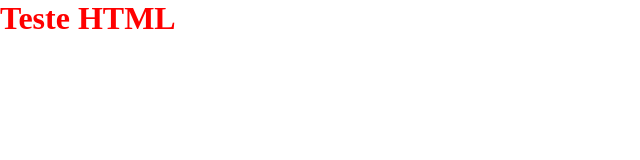
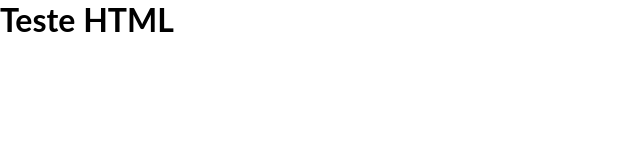
Before and after one commit to johnnyofoco/siteCompleto, a plain HTML site: page Teoria/aula001.html in a window 1280 px wide. Shown: the whole page, without its empty margins (0-640 px from the left). Drawn offline with Linux system fonts and the light colour scheme.

Commit message:
Adjust in files of the folder Teoria

```diff
--- a/Teoria/styles.css
+++ b/Teoria/styles.css
@@ -5,5 +5,5 @@
 }
 
 h1{
-    color: #ff0000;
+    font-family: 'Lato', sans-serif;
 }
```
